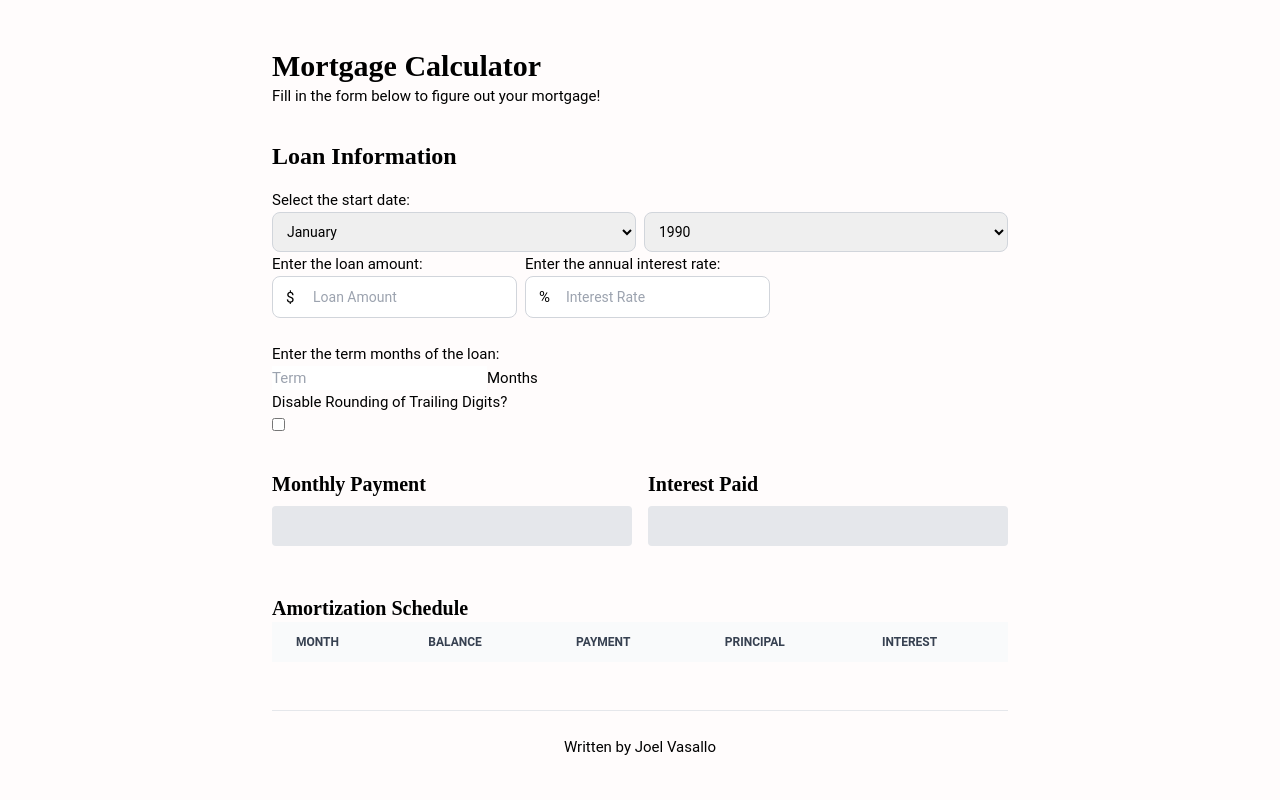
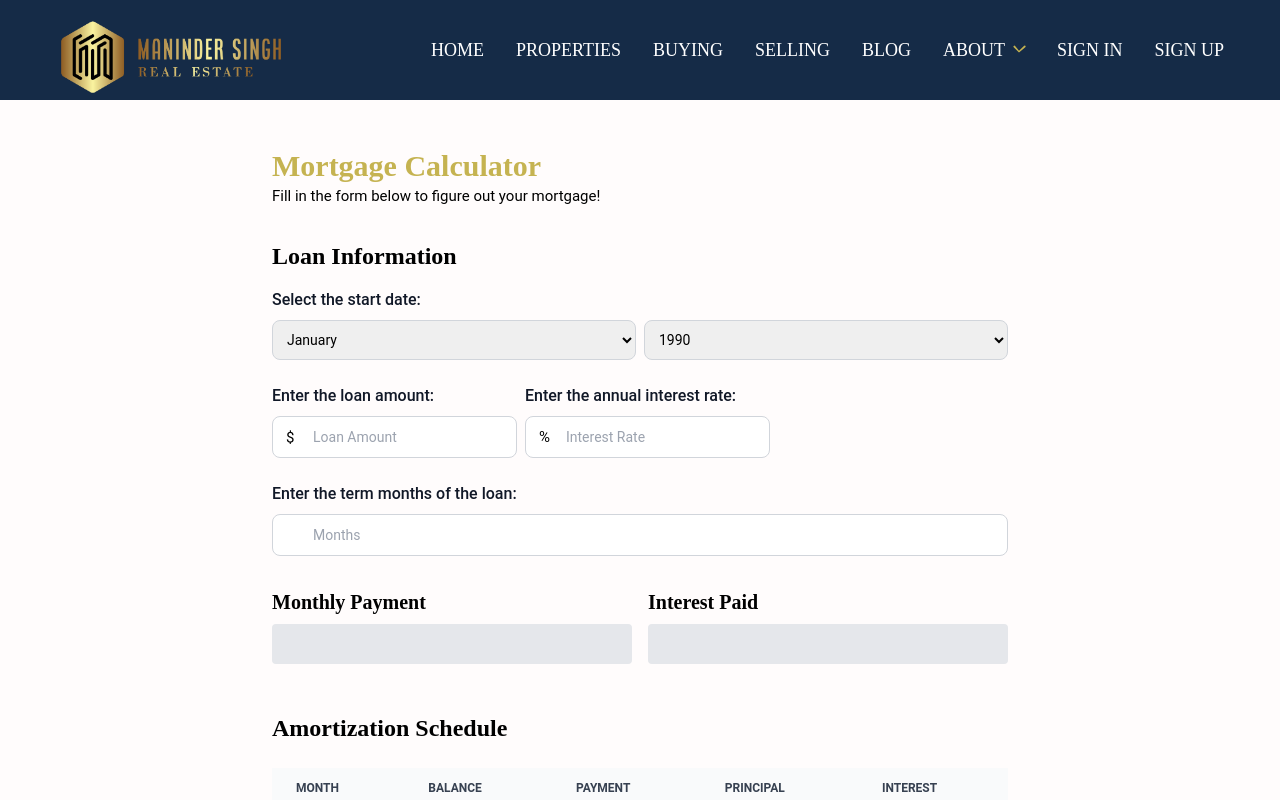
Before and after one commit to amitcarpenter/maninder_frontend_react, a React (Vite) app: page /MortgageCalculator in a window 1280 px wide. Shown: the top 800 px of the page. Built offline with nearby package versions, Linux system fonts and the light colour scheme.

Commit message:
sidebar add

```diff
--- a/mortgage/mortgage-months.html
+++ b/mortgage/mortgage-months.html
@@ -193,7 +193,10 @@
       // x: Value to apply seperator/grouping on.
       // sep (String): Seperator to use, if not specified, defaults to ','
       // grp (int): Grouping of numbers, if not specified, defaults to 3
+
+
       function localeString(x, sep, grp) {
+
         var sx = ("" + x).split("."),
           s = "",
           i,
--- a/src/components/header/Header.jsx
+++ b/src/components/header/Header.jsx
@@ -66,7 +66,7 @@ export default function Navbar() {
             isSideMenuOpen && "translate-x-0"
           )}
         >
-          <div className="h-full py-4 overflow-y-auto bg-black text-white ">
+          <div className="h-full py-4 overflow-y-auto bg-[#152B47] text-white ">
             <div className="flex justify-end ">
               <span>
                 <RxCross2
@@ -81,14 +81,7 @@ export default function Navbar() {
               <span className="self-center text-xl font-semibold whitespace-nowrap "></span>
             </a>
             <ul className=" font-medium">
-              <li>
-                <a
-                  href="#"
-                  className="flex border-b items-center py-3   hover:bg-gray-100 dark:hover:bg-NewYello  group"
-                >
-                  <span className="ms-3">Dashboard</span>
-                </a>
-              </li>
+
               <li>
                 <Link
                   to="/"
@@ -123,6 +116,39 @@ export default function Navbar() {
                   className="flex items-center border-b  py-3   hover:bg-gray-100 dark:hover:bg-NewYello group"
                 >
                   <span className="flex-1 ms-3 whitespace-nowrap">Blog</span>
+                </Link>
+              </li>
+
+              <li>
+                <Link
+                  to="/testimonial"
+                  className="flex items-center border-b  py-3   hover:bg-gray-100 dark:hover:bg-NewYello group"
+                >
+                  <span className="flex-1 ms-3 whitespace-nowrap">Testimonial</span>
+                </Link>
+              </li>
+              <li>
+                <Link
+                  to="/feature"
+                  className="flex items-center border-b  py-3   hover:bg-gray-100 dark:hover:bg-NewYello group"
+                >
+                  <span className="flex-1 ms-3 whitespace-nowrap">Properties</span>
+                </Link>
+              </li>
+              <li>
+                <Link
+                  to="/login"
+                  className="flex items-center border-b  py-3   hover:bg-gray-100 dark:hover:bg-NewYello group"
+                >
+                  <span className="flex-1 ms-3 whitespace-nowrap">Login</span>
+                </Link>
+              </li>
+              <li>
+                <Link
+                  to="/register"
+                  className="flex items-center border-b  py-3   hover:bg-gray-100 dark:hover:bg-NewYello group"
+                >
+                  <span className="flex-1 ms-3 whitespace-nowrap">Register</span>
                 </Link>
               </li>
             </ul>
--- a/src/pages/MortgageCalculator/MortgageCalculator.jsx
+++ b/src/pages/MortgageCalculator/MortgageCalculator.jsx
@@ -1,5 +1,6 @@
 import React, { useState } from 'react';
-
+import Header from "../../components/header/Header"
+import Footer from '../../components/footer/Footer';
 const MortgageCalculator = () => {
   const [monthlyPayment, setMonthlyPayment] = useState('');
   const [totalInterest, setTotalInterest] = useState('');
@@ -57,9 +58,13 @@ const MortgageCalculator = () => {
 
 
   return (
+
+    <>
+
+      <Header />
       <div className="max-w-3xl mx-auto px-4">
         <div className="mt-12">
-        <h1 className="text-3xl font-bold">Mortgage Calculator</h1>
+          <h1 className="text-3xl text-NewYello font-bold">Mortgage Calculator</h1>
           <p>Fill in the form below to figure out your mortgage!</p>
         </div>
 
@@ -67,8 +72,8 @@ const MortgageCalculator = () => {
           <h2 className="text-2xl font-bold">Loan Information</h2>
 
           <form id="mortgageForm" className="mt-4">
-          <label>Select the start date:</label>
-          <div className='flex gap-2'>
+            <label className='block mb-2 text-base font-medium text-gray-900 '>Select the start date:</label>
+            <div className='flex gap-2 mb-6'>
               <select
                 className=" border border-gray-300 text-sm rounded-lg  focus:outline-none block w-full p-2.5 "
                 id="month">
@@ -91,7 +96,7 @@ const MortgageCalculator = () => {
 
             <div className='flex gap-2 w-full '>
               <div>
-              <label>Enter the loan amount:</label>
+                <label className='block mb-2 text-base font-medium text-gray-900 '>Enter the loan amount:</label>
 
                 <div class="relative w-full mb-6">
                   <div class="absolute inset-y-0 start-0 flex items-center ps-3.5 pointer-events-none">
@@ -108,7 +113,7 @@ const MortgageCalculator = () => {
               </div>
 
               <div>
-              <label>Enter the annual interest rate:</label>
+                <label className='block mb-2 text-base font-medium text-gray-900 '>Enter the annual interest rate:</label>
 
                 <div class="relative mb-6">
                   <div class="absolute inset-y-0 start-0 flex items-center ps-3.5 pointer-events-none">
@@ -130,21 +135,23 @@ const MortgageCalculator = () => {
             </div>
 
 
-          <label>Enter the term months of the loan:</label>
-          <div className="input-append">
+            <div>
+              <label className='block mb-2 text-base font-medium text-gray-900 '>Enter the term months of the loan:</label>
+
+              <div class="relative w-full mb-6">
+                <div class="absolute inset-y-0 start-0 flex items-center ps-3.5 pointer-events-none">
+                  <span className="add-on"></span>
+                </div>
                 <input
-              className=""
+                  type="text"
+
+                  class="border border-gray-300 text-sm rounded-lg  focus:outline-none block w-full ps-10 p-2.5  "
                   id="term-months"
-              type="text"
-              placeholder="Term"
+
+                  placeholder="Months"
                   onChange={calculateMonthlyPayment}
                 />
-            <span className="add-on">Months</span>
               </div>
-
-          <label>Disable Rounding of Trailing Digits?</label>
-          <div id="precision-field">
-            <input className="" id="precision" type="checkbox" />
             </div>
 
 
@@ -178,10 +185,10 @@ const MortgageCalculator = () => {
 
         {/* Amortization Table */}
         <div className="mt-8">
-        <h3 className="text-xl font-semibold">Amortization Schedule</h3>
+          <h3 className="text-2xl font-semibold mb-6">Amortization Schedule</h3>
           <div className="relative overflow-x-auto">
-          <table className="w-full text-sm text-left rtl:text-right text-gray-500 dark:text-gray-400">
-            <thead className="text-xs text-gray-700 uppercase bg-gray-50 dark:bg-gray-700 dark:text-gray-400">
+            <table className="w-full text-sm text-left rtl:text-right ">
+              <thead className="text-xs text-gray-700 uppercase bg-gray-50 ">
                 <tr>
                   <th scope="col" className="px-6 py-3">
                     Month
@@ -206,8 +213,8 @@ const MortgageCalculator = () => {
                     key={index}
                     className={
                       index % 2 === 0
-                      ? 'bg-white border-b dark:bg-gray-800 dark:border-gray-700'
-                      : 'bg-gray-100 border-b dark:bg-gray-700 dark:border-gray-600'
+                        ? 'bg-white border-b '
+                        : 'bg-gray-100 border-b '
                     }
                   >
                     <td className="px-6 py-4">{getMonthName(item.month)}</td>
@@ -228,6 +235,12 @@ const MortgageCalculator = () => {
           <p className="text-center">Written by Joel Vasallo</p>
         </footer>
       </div>
+
+
+
+      <Footer/>
+
+    </>
   );
 };
 
```
Lines whose indentation alone changed are shown as unchanged.
